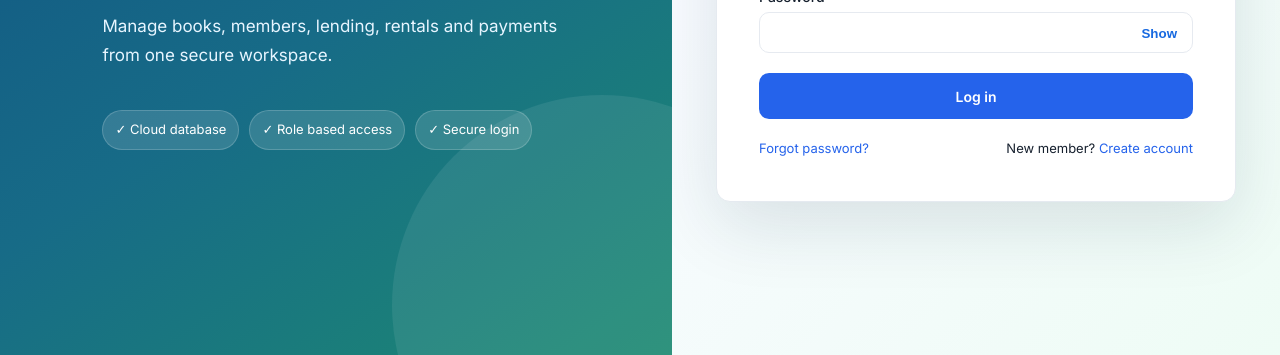
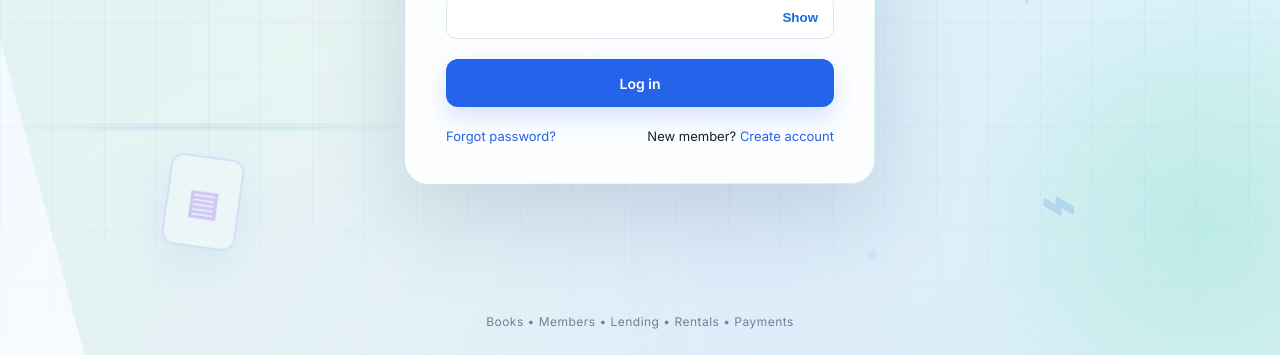
Before and after one commit to sandhanam-vinothan/library-management, a website: page index.html in a window 1280 px wide. Shown: the part 445-800 px from the top of the page. Drawn offline with Linux system fonts and the light colour scheme; no server answers.

Commit message:
Redesign centered animated authentication page

```diff
--- a/css/style.css
+++ b/css/style.css
@@ -68,3 +68,20 @@ label{display:block;font-weight:500;margin-bottom:12px}label>*{margin-top:5px;fo
 .login .auth-card{width:min(520px,calc(100% - 44px));padding:42px;margin:auto;border:1px solid #e5eaf0;box-shadow:0 24px 70px rgba(20,43,68,.12)}
 .auth-head h1{font-size:32px;margin:24px 0 8px}.auth-head .sub{margin-bottom:28px}.auth-btn{width:100%;min-height:46px;margin-top:8px}.auth-links{display:flex;justify-content:space-between;gap:16px;align-items:center;margin-top:20px;font-size:13px}.passbox{position:relative}.passbox input{padding-right:64px}.eye{position:absolute;right:10px;top:50%;transform:translateY(-50%);border:0;background:transparent;color:#1769e0;font-weight:600;cursor:pointer}.auth-form{display:grid;grid-template-columns:1fr 1fr;gap:0 14px}.auth-form>label:last-of-type,.auth-form>.auth-btn{grid-column:1/-1}
 @media(max-width:800px){.login{grid-template-columns:1fr}.auth-art{display:none}.login .auth-card{margin:32px auto}.auth-form{grid-template-columns:1fr}.auth-form>*{grid-column:1!important}.auth-links{align-items:flex-start;flex-direction:column}}
+
+/* centered animated authentication scene */
+.login{position:relative;isolation:isolate;min-height:100vh;display:grid;grid-template-columns:1fr;place-items:center;padding:42px 18px 68px;overflow:hidden;background:linear-gradient(125deg,#eef8ff 0%,#f8fbff 40%,#effdf8 100%)}
+.auth-art{display:none!important}
+.login:before{content:"";position:absolute;inset:-30%;z-index:-4;background:conic-gradient(from 90deg at 50% 50%,rgba(37,99,235,.10),rgba(22,163,74,.07),rgba(124,58,237,.08),rgba(14,165,233,.10),rgba(37,99,235,.10));animation:bgTurn 24s linear infinite}
+.login:after{content:"";position:absolute;inset:0;z-index:-3;background-image:linear-gradient(rgba(37,99,235,.035) 1px,transparent 1px),linear-gradient(90deg,rgba(37,99,235,.035) 1px,transparent 1px);background-size:52px 52px;mask-image:linear-gradient(to bottom,transparent,black 18%,black 82%,transparent)}
+.auth-scene{position:absolute;inset:0;z-index:-2;overflow:hidden;pointer-events:none}
+.glow{position:absolute;border-radius:50%;filter:blur(3px);opacity:.7;animation:floatGlow 10s ease-in-out infinite alternate}.g1{width:360px;height:360px;left:-90px;top:5%;background:radial-gradient(circle,rgba(56,189,248,.28),rgba(56,189,248,0) 68%)}.g2{width:460px;height:460px;right:-130px;bottom:-80px;background:radial-gradient(circle,rgba(52,211,153,.25),rgba(52,211,153,0) 68%);animation-delay:-3s}.g3{width:300px;height:300px;left:58%;top:-100px;background:radial-gradient(circle,rgba(139,92,246,.18),rgba(139,92,246,0) 70%);animation-delay:-6s}
+.book,.page,.spark{position:absolute;display:grid;place-items:center;color:rgba(37,99,235,.28);font-weight:800;user-select:none;animation:drift 8s ease-in-out infinite}.book{width:74px;height:92px;border:2px solid rgba(37,99,235,.14);border-radius:13px;background:rgba(255,255,255,.28);backdrop-filter:blur(4px);font-size:34px;box-shadow:0 18px 45px rgba(37,99,235,.08)}.b1{left:8%;top:18%;transform:rotate(-13deg)}.b2{right:9%;top:20%;transform:rotate(11deg);animation-delay:-2.7s;color:rgba(16,185,129,.30);border-color:rgba(16,185,129,.15)}.b3{left:13%;bottom:12%;transform:rotate(8deg);animation-delay:-5s;color:rgba(124,58,237,.25)}.page{font-size:58px;opacity:.6}.p1{right:16%;bottom:13%;animation-delay:-4s}.p2{left:25%;top:8%;font-size:42px;animation-delay:-1.5s}.spark{font-size:25px;animation:twinkle 3.5s ease-in-out infinite}.s1{left:18%;top:48%}.s2{right:19%;top:53%;animation-delay:-1.2s}.s3{right:31%;bottom:10%;animation-delay:-2.1s}
+.shelf{position:absolute;height:8px;border-radius:99px;background:linear-gradient(90deg,transparent,rgba(37,99,235,.12),rgba(16,185,129,.12),transparent);filter:blur(.2px);animation:shelfPulse 6s ease-in-out infinite}.shelf1{width:34%;left:0;bottom:28%}.shelf2{width:34%;right:0;top:34%;animation-delay:-3s}
+.login .auth-card{position:relative;z-index:2;width:min(470px,calc(100vw - 36px));padding:38px 40px 36px;margin:0;background:rgba(255,255,255,.90);border:1px solid rgba(255,255,255,.86);border-radius:24px;box-shadow:0 30px 90px rgba(27,63,105,.17),inset 0 1px 0 rgba(255,255,255,.9);backdrop-filter:blur(18px)}
+.login .auth-card:before{content:"";position:absolute;inset:-1px;border-radius:24px;padding:1px;background:linear-gradient(135deg,rgba(37,99,235,.22),rgba(255,255,255,.75),rgba(16,185,129,.20));-webkit-mask:linear-gradient(#000 0 0) content-box,linear-gradient(#000 0 0);-webkit-mask-composite:xor;mask-composite:exclude;pointer-events:none}
+.auth-head{text-align:center}.auth-head .brand{display:block!important;padding:0 0 4px!important}.auth-head h1{font-size:32px;margin:16px 0 7px}.auth-head .sub{margin-bottom:25px}.auth-card input{min-height:44px;background:rgba(255,255,255,.82);border-color:#dce5f0}.auth-card input:focus{background:#fff;box-shadow:0 0 0 4px rgba(37,99,235,.08)}.auth-btn{min-height:48px;border-radius:12px;box-shadow:0 10px 25px rgba(37,99,235,.18);transition:transform .2s ease,box-shadow .2s ease}.auth-btn:hover{transform:translateY(-1px);box-shadow:0 14px 30px rgba(37,99,235,.24)}
+.auth-caption{position:absolute;bottom:24px;left:50%;transform:translateX(-50%);z-index:2;color:#718096;font-size:12px;letter-spacing:.04em;white-space:nowrap}
+@keyframes bgTurn{to{transform:rotate(360deg)}}@keyframes floatGlow{from{transform:translate3d(-18px,-10px,0) scale(.94)}to{transform:translate3d(22px,18px,0) scale(1.08)}}@keyframes drift{0%,100%{translate:0 0}50%{translate:0 -22px}}@keyframes twinkle{0%,100%{opacity:.25;transform:scale(.75) rotate(0)}50%{opacity:.8;transform:scale(1.2) rotate(18deg)}}@keyframes shelfPulse{0%,100%{opacity:.45;transform:scaleX(.92)}50%{opacity:.9;transform:scaleX(1.06)}}
+@media(max-width:800px){.login{grid-template-columns:1fr;padding:28px 16px 58px}.login .auth-card{width:min(460px,100%);padding:30px 24px}.auth-form{grid-template-columns:1fr}.auth-form>*{grid-column:1!important}.auth-links{align-items:flex-start;flex-direction:column}.book{opacity:.55}.b1{left:-24px}.b2{right:-24px}.b3{display:none}.auth-caption{bottom:18px;font-size:10px}}
+@media(prefers-reduced-motion:reduce){.login:before,.glow,.book,.page,.spark,.shelf{animation:none!important}}
--- a/js/app.js
+++ b/js/app.js
@@ -220,7 +220,7 @@ function login() {
   const loginBox = `<div class="auth-head"><div class="brand" style="padding:0">📚 City Central Library</div><h1>Welcome back</h1><p class="sub">Sign in securely to continue.</p></div><form data-f="login">${fld('user', 'Username or email')}<label>Password<div class="passbox"><input name="pass" type="password" required><button type="button" class="eye" data-a="eye">Show</button></div></label><button class="btn auth-btn">Log in</button></form><div class="auth-links"><button class="link" data-a="auth" data-id="forgot">Forgot password?</button><span>New member? <button class="link" data-a="auth" data-id="signup">Create account</button></span></div>`;
   const signupBox = `<div class="auth-head"><div class="brand" style="padding:0">📚 City Central Library</div><h1>Create member account</h1><p class="sub">Register to browse books and view your library activity.</p></div><form data-f="signup" class="auth-form">${fld('name','Full name')}${fld('email','Email address')} ${fld('phone','Phone number')}${fld('dept','Department / Course')}<label>Password<div class="passbox"><input name="pass" type="password" minlength="8" required><button type="button" class="eye" data-a="eye">Show</button></div></label><button class="btn auth-btn">Create account</button></form><div class="auth-links"><span>Already registered? <button class="link" data-a="auth" data-id="login">Sign in</button></span></div>`;
   const forgotBox = `<div class="auth-head"><div class="brand" style="padding:0">📚 City Central Library</div><h1>Forgot password</h1><p class="sub">Submit a reset request for your registered account.</p></div><form data-f="forgot">${fld('email','Registered email')}<button class="btn auth-btn">Request password reset</button></form><div class="auth-links"><button class="link" data-a="auth" data-id="login">← Back to sign in</button></div>`;
-  $('#app').innerHTML = `<div class="login"><div class="auth-art"><div class="auth-orb">📖</div><h2>Your library, organized.</h2><p>Manage books, members, lending, rentals and payments from one secure workspace.</p><div class="auth-pills"><span>✓ Cloud database</span><span>✓ Role based access</span><span>✓ Secure login</span></div></div><div class="card auth-card">${authMode==='signup'?signupBox:authMode==='forgot'?forgotBox:loginBox}</div></div>`;
+  $('#app').innerHTML = `<div class="login"><div class="auth-scene" aria-hidden="true"><span class="glow g1"></span><span class="glow g2"></span><span class="glow g3"></span><span class="book b1">▤</span><span class="book b2">▥</span><span class="book b3">▤</span><span class="page p1">⌁</span><span class="page p2">⌁</span><span class="spark s1">✦</span><span class="spark s2">✧</span><span class="spark s3">✦</span><div class="shelf shelf1"></div><div class="shelf shelf2"></div></div><div class="card auth-card">${authMode==='signup'?signupBox:authMode==='forgot'?forgotBox:loginBox}</div><div class="auth-caption">Books • Members • Lending • Rentals • Payments</div></div>`;
 }
 function render() {
   if (!U) return login();
```
